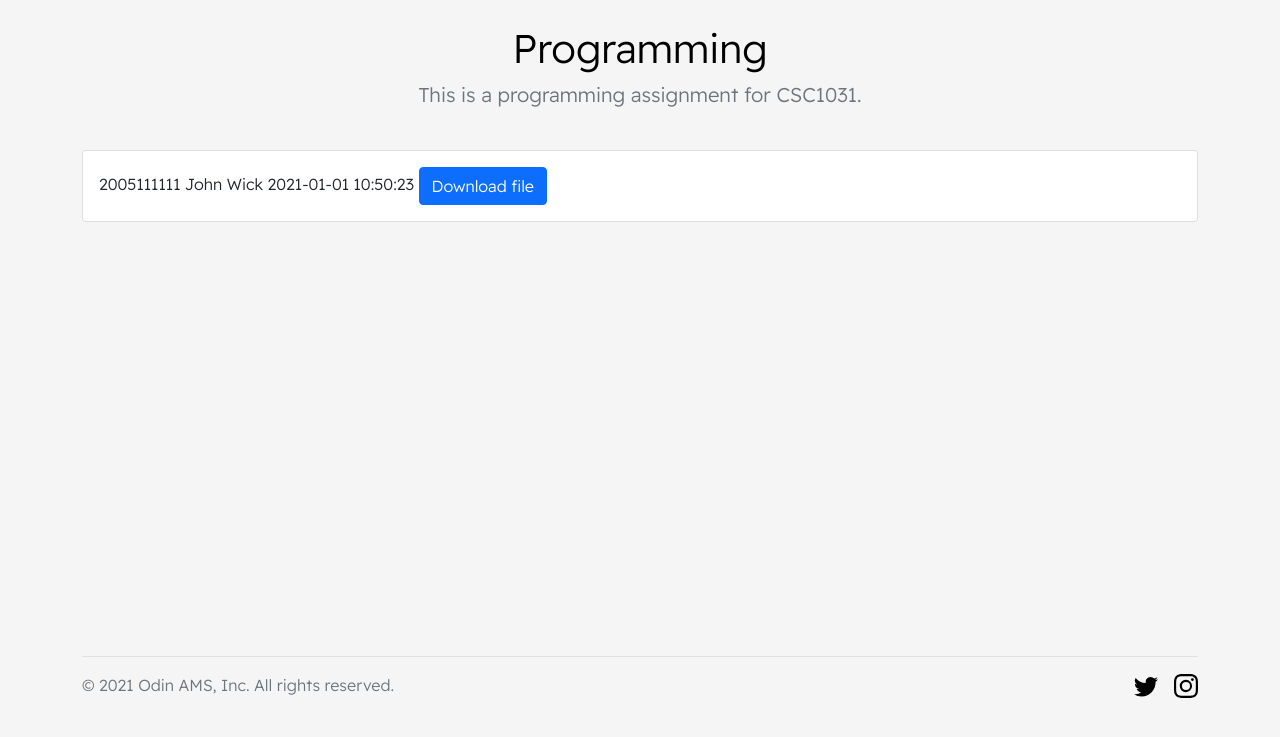
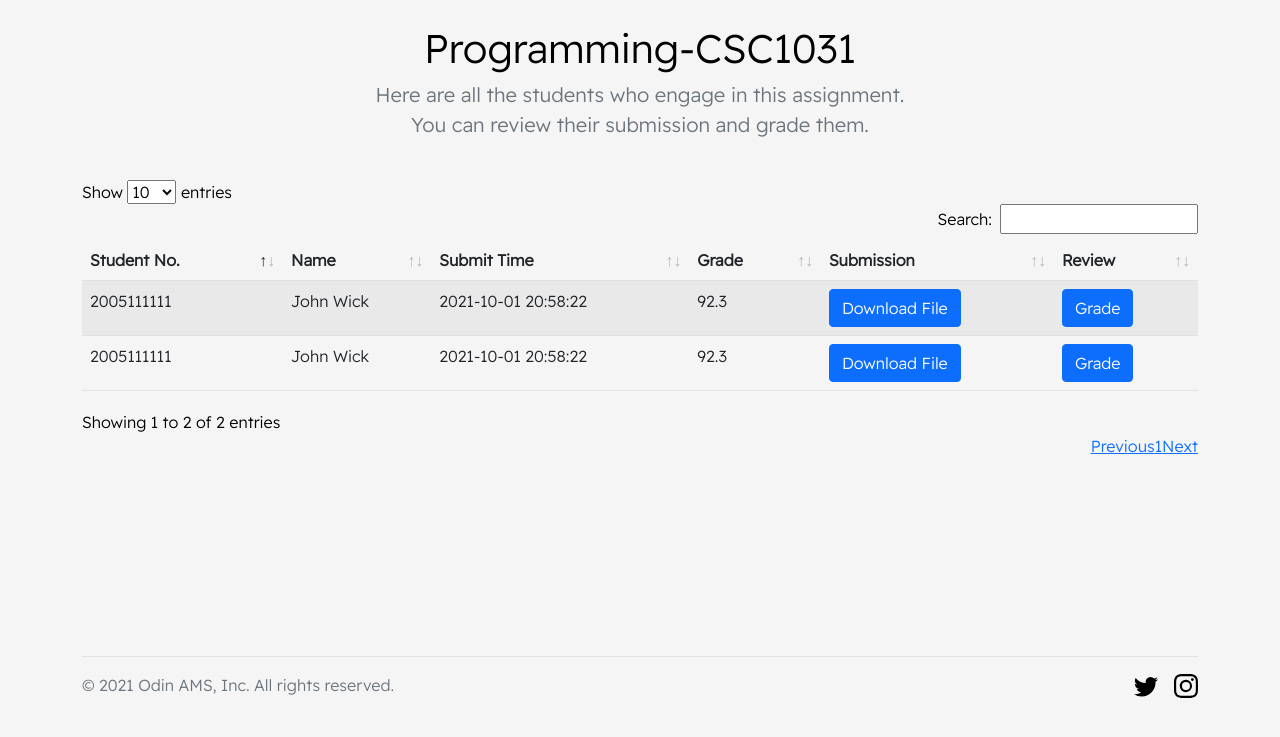
Before and after one commit to hadjShell/CSC2033-Team1-Project, a Flask app: template templates/assignment-detail.html in a window 1280 px wide. Shown: the part 63-800 px from the top of the page. Run offline with Flask 2, Linux system fonts and the light colour scheme; the template is opened without the code that fills it: values that come from a table or form of the project are taken from there, others are empty; data comes from the database, SQL or seed files in the repository; some libraries are stand-ins or nearby versions.

Commit message:
Create student-take-assignment list

```diff
--- a/static/js/class-list-table.js
+++ b/static/js/class-list-table.js
@@ -1,3 +1,4 @@
 $(document).ready(function() {
     $('#class-list').DataTable();
+    $('#assignment-student-list').DataTable();
 } );
--- a/templates/assignment-detail.html
+++ b/templates/assignment-detail.html
@@ -7,11 +7,15 @@
 	<title>{{ assignment.AID }}</title>
     <link rel="stylesheet" href="{{ url_for('static',filename='css/bootstrap.min.css') }}">
     <link rel="stylesheet" href="{{ url_for('static',filename='css/base.css') }}">
+    <link rel="stylesheet" href="{{ url_for('static',filename='css/dataTables.bootstrap5.min.css') }}">
 	<link rel="preconnect" href="https://fonts.googleapis.com">
 	<link rel="preconnect" href="https://fonts.gstatic.com" crossorigin>
 	<link href="https://fonts.googleapis.com/css2?family=Readex+Pro:wght@300&display=swap" rel="stylesheet">
 	<script src="../static/js/jquery-3.6.0.js"></script>
 	<script src="../static/js/bootstrap.min.js"></script>
+    <script src="../static/js/dataTables.bootstrap5.min.js"></script>
+	<script src="../static/js/jquery.dataTables.min.js"></script>
+	<script src="../static/js/class-list-table.js"></script>
 </head>
 <body>
 
@@ -54,29 +58,44 @@
 		<section class="text-center container">
     		<div class="row py-4">
       			<div class="col-lg-6 col-md-8 mx-auto">
-			        <h1 class="fw-light">{{ assignment.assignmentName }}</h1>
-			        <p class="lead text-muted">{{ assignment.description }}</p>
+			        <h1 class="fw-light">{{ assignment.assignmentName }}-{{ assignment.CID }}</h1>
+			        <p class="lead text-muted">Here are all the students who engage in this assignment.<br>You can review their submission and grade them.</p>
       			</div>
     		</div>
   		</section>
 
-        <div class="container">
-            <div class="list-group">
+        <div class="container" style="padding-bottom: 3rem">
+            <table id="assignment-student-list" class="table table-striped" style="width:100%">
+                <thead>
+                    <tr>
+                        <th>Student No.</th>
+                        <th>Name</th>
+                        <th>Submit Time</th>
+                        <th>Grade</th>
+                        <th>Submission</th>
+                        <th>Review</th>
+                    </tr>
+                </thead>
+                <tbody>
+                    <tr>
+                        <td>2005111111</td>
+                        <td>John Wick</td>
+                        <td>2021-10-01 20:58:22</td>
+                        <td>92.3</td>
+                        <td><button class="btn btn-primary">Download File</button></td>
+                        <td><button class="btn btn-primary">Grade</button></td>
+                    </tr>
+                    <tr>
+                        <td>2005111111</td>
+                        <td>John Wick</td>
+                        <td>2021-10-01 20:58:22</td>
+                        <td>92.3</td>
+                        <td><button class="btn btn-primary">Download File</button></td>
+                        <td><button class="btn btn-primary">Grade</button></td>
+                    </tr>
 
-                <a class="list-group-item list-group-item-action d-flex gap-3 py-3" aria-current="true">
-                    <div class="d-flex gap-2 w-100 justify-content-between">
-                        <div>
-                            <span class="mb-0">2005111111</span>
-                            <span class="mb-0">John</span>
-                            <span class="mb-0">Wick</span>
-                            <span class="mb-0">2021-01-01 10:50:23</span>
-                            <button class="btn btn-primary">Download file</button>
-                        </div>
-                    </div>
-                </a>
-
-
-            </div>
+                </tbody>
+            </table>
         </div>
 
 
--- a/templates/assignment.html
+++ b/templates/assignment.html
@@ -73,7 +73,7 @@
                             <img src="../static/image/assignment-logo.png" alt="assignment" width="32" height="32" class="d-inline-block align-text-center">
                             <div class="d-flex gap-2 w-100 justify-content-between">
                               <div>
-                                <h6 class="mb-0">{{ assignment.assignmentName }}</h6>
+                                <h6 class="mb-0">{{ assignment.assignmentName }}<span>-</span>{{ assignment.CID }}</h6>
                                 <p class="mb-0 opacity-75">Due {{ assignment.deadline }}</p>
                               </div>
                             </div>
```
